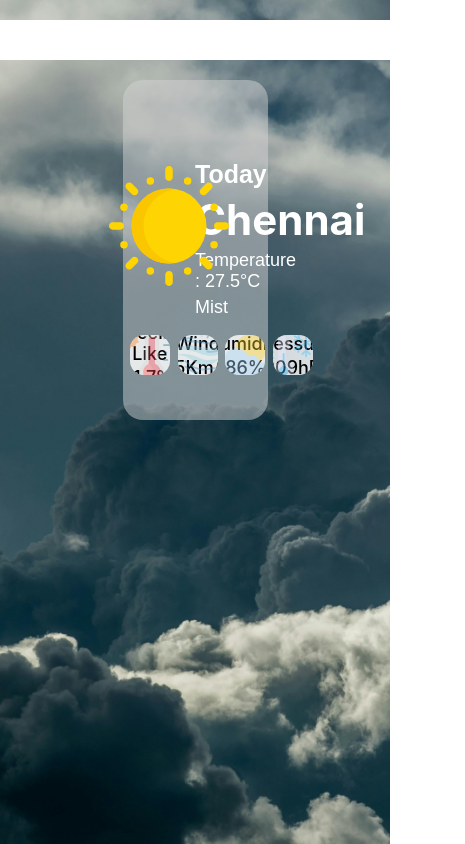
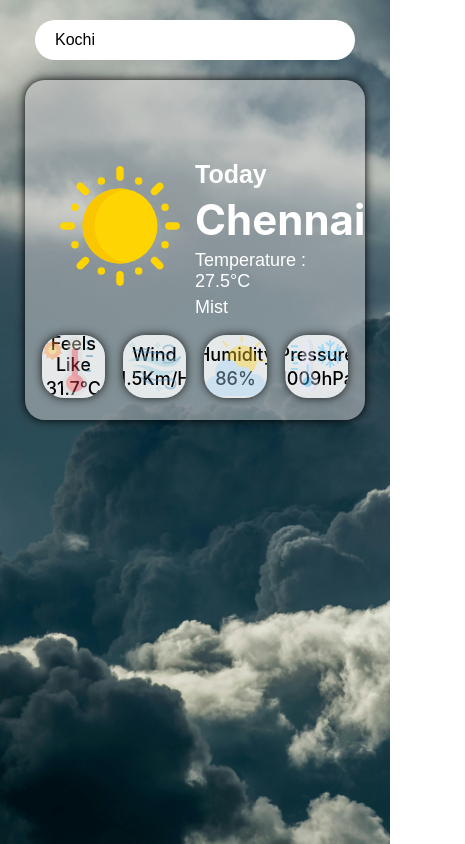
Before and after one commit to libin-98/weatherpulse, a React (Create React App) app: page / in a window 390 px wide. Shown: the whole page, 465 px wide, since content can reach past the window. Built offline with nearby package versions, Linux system fonts and the light colour scheme.

Commit message:
responsive design first step

```diff
--- a/src/App.css
+++ b/src/App.css
@@ -21,7 +21,8 @@
         position: relative;
 
         .citySearch {
-            width: 500px;
+            width: 45%;
+            min-width: 280px;
             height: 40px;
             border-radius: 20px;
             border: none;
@@ -36,7 +37,8 @@
             position: absolute;
             top: 40px;
             /* left: 0px; */
-            width: 540px;
+            width: calc(45% + 40px);
+            min-width: 320px;
             background: white;
             border-radius: 0px 0px 20px 20px;
             padding: 20px 0px;
@@ -77,7 +79,9 @@
 
         .container-content {
             width: 70%;
+            min-width: 300px;
             background: rgba(211, 211, 211, 0.5);
+            box-shadow: 0px 0px 10px 0px  rgba(0, 0, 0, 1);
             border-radius: 20px;
             padding: 20px;
             min-height: 300px;
@@ -156,6 +160,7 @@
                     overflow: hidden;
                     position: relative;
                     background-color: rgba(255,255,255,0.8);
+                    box-shadow: 0px 0px 10px rgba(0, 0, 0, 0.8);
                     display: flex;
                     flex-direction: column;
                     justify-content: center;
@@ -175,14 +180,6 @@
             }
 
         }
-
-        .container-image {
-            width: 500px;
-            height: 500px;
-        }
-
-
-
     }
 
 }
```
